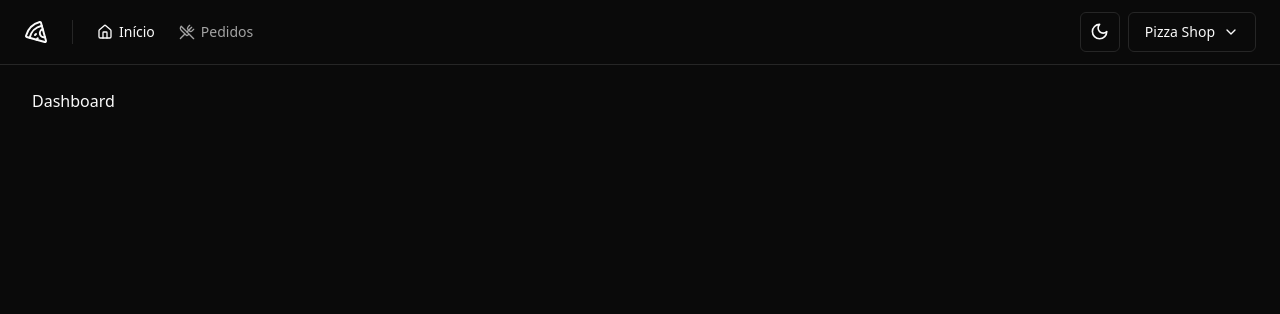
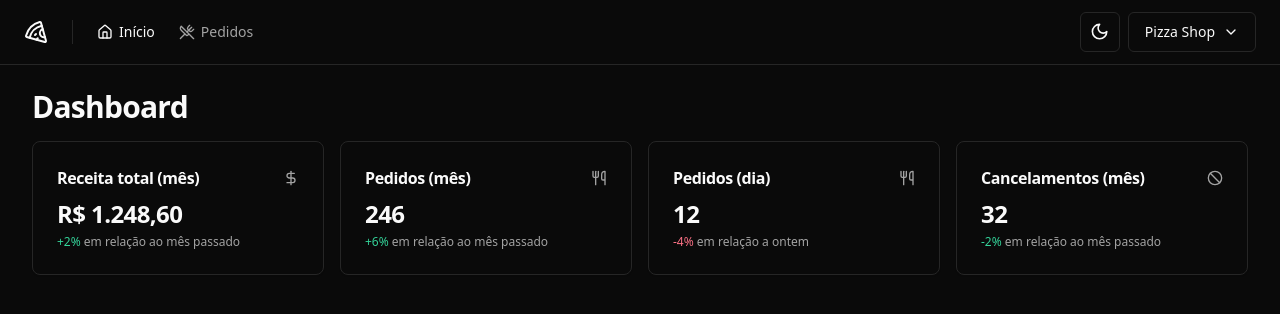
Before and after one commit to wallacewolv/pizzashop-web, a React app: page / in a window 1280 px wide. Shown: the top 314 px of the page. Built offline with nearby package versions, Linux system fonts and the light colour scheme; the HTML template or start-up script is replaced by a standard one.

Commit message:
feat: Página: Dashboard

```diff
--- /dev/null
+++ b/src/components/ui/card.tsx
@@ -0,0 +1,79 @@
+import * as React from 'react'
+
+import { cn } from '../../lib/utils'
+
+const Card = React.forwardRef<
+  HTMLDivElement,
+  React.HTMLAttributes<HTMLDivElement>
+>(({ className, ...props }, ref) => (
+  <div
+    ref={ref}
+    className={cn(
+      'rounded-lg border bg-card text-card-foreground shadow-sm',
+      className,
+    )}
+    {...props}
+  />
+))
+Card.displayName = 'Card'
+
+const CardHeader = React.forwardRef<
+  HTMLDivElement,
+  React.HTMLAttributes<HTMLDivElement>
+>(({ className, ...props }, ref) => (
+  <div
+    ref={ref}
+    className={cn('flex flex-col space-y-1.5 p-6', className)}
+    {...props}
+  />
+))
+CardHeader.displayName = 'CardHeader'
+
+const CardTitle = React.forwardRef<
+  HTMLParagraphElement,
+  React.HTMLAttributes<HTMLHeadingElement>
+>(({ className, ...props }, ref) => (
+  <h3
+    ref={ref}
+    className={cn(
+      'text-2xl font-semibold leading-none tracking-tight',
+      className,
+    )}
+    {...props}
+  />
+))
+CardTitle.displayName = 'CardTitle'
+
+const CardDescription = React.forwardRef<
+  HTMLParagraphElement,
+  React.HTMLAttributes<HTMLParagraphElement>
+>(({ className, ...props }, ref) => (
+  <p
+    ref={ref}
+    className={cn('text-sm text-muted-foreground', className)}
+    {...props}
+  />
+))
+CardDescription.displayName = 'CardDescription'
+
+const CardContent = React.forwardRef<
+  HTMLDivElement,
+  React.HTMLAttributes<HTMLDivElement>
+>(({ className, ...props }, ref) => (
+  <div ref={ref} className={cn('p-6 pt-0', className)} {...props} />
+))
+CardContent.displayName = 'CardContent'
+
+const CardFooter = React.forwardRef<
+  HTMLDivElement,
+  React.HTMLAttributes<HTMLDivElement>
+>(({ className, ...props }, ref) => (
+  <div
+    ref={ref}
+    className={cn('flex items-center p-6 pt-0', className)}
+    {...props}
+  />
+))
+CardFooter.displayName = 'CardFooter'
+
+export { Card, CardHeader, CardFooter, CardTitle, CardDescription, CardContent }
--- a/src/pages/app/dashboard.tsx
+++ /dev/null
@@ -1,10 +0,0 @@
-import { Helmet } from 'react-helmet-async'
-
-export function Dashboard() {
-  return (
-    <>
-      <Helmet title="Dashboard" />
-      <h1>Dashboard</h1>
-    </>
-  )
-}
--- /dev/null
+++ b/src/pages/app/dashboard/dashboard.tsx
@@ -0,0 +1,24 @@
+import { Helmet } from 'react-helmet-async'
+
+import { DayOrdersAmountCard } from './day-orders-amount-card'
+import { MonthCanceledOrdersAmountCard } from './month-canceled-orders-amounth-card'
+import { MonthOrdersAmountCard } from './month-orders-amount-card'
+import { MonthRevenueCard } from './month-revenue-card'
+
+export function Dashboard() {
+  return (
+    <>
+      <Helmet title="Dashboard" />
+      <div className="flex flex-col gap-4">
+        <h1 className="text-3xl font-bold tracking-tight">Dashboard</h1>
+
+        <div className="grid grid-cols-4 gap-4">
+          <MonthRevenueCard />
+          <MonthOrdersAmountCard />
+          <DayOrdersAmountCard />
+          <MonthCanceledOrdersAmountCard />
+        </div>
+      </div>
+    </>
+  )
+}
--- /dev/null
+++ b/src/pages/app/dashboard/day-orders-amount-card.tsx
@@ -0,0 +1,26 @@
+import { Utensils } from 'lucide-react'
+
+import {
+  Card,
+  CardContent,
+  CardHeader,
+  CardTitle,
+} from '../../../components/ui/card'
+
+export function DayOrdersAmountCard() {
+  return (
+    <Card>
+      <CardHeader className="flex-row items-center justify-between space-y-0 pb-2">
+        <CardTitle className="text-base font-semibold">Pedidos (dia)</CardTitle>
+        <Utensils className="h-4 w-4 text-muted-foreground" />
+      </CardHeader>
+      <CardContent className="space-y-1">
+        <span className="text-2xl font-bold tracking-tight">12</span>
+        <p className="text-xs text-muted-foreground">
+          <span className="text-rose-500 dark:text-rose-400">-4%</span> em
+          relação a ontem
+        </p>
+      </CardContent>
+    </Card>
+  )
+}
--- /dev/null
+++ b/src/pages/app/dashboard/month-canceled-orders-amounth-card.tsx
@@ -0,0 +1,28 @@
+import { Ban } from 'lucide-react'
+
+import {
+  Card,
+  CardContent,
+  CardHeader,
+  CardTitle,
+} from '../../../components/ui/card'
+
+export function MonthCanceledOrdersAmountCard() {
+  return (
+    <Card>
+      <CardHeader className="flex-row items-center justify-between space-y-0 pb-2">
+        <CardTitle className="text-base font-semibold">
+          Cancelamentos (mês)
+        </CardTitle>
+        <Ban className="h-4 w-4 text-muted-foreground" />
+      </CardHeader>
+      <CardContent className="space-y-1">
+        <span className="text-2xl font-bold tracking-tight">32</span>
+        <p className="text-xs text-muted-foreground">
+          <span className="text-emerald-500 dark:text-emerald-400">-2%</span> em
+          relação ao mês passado
+        </p>
+      </CardContent>
+    </Card>
+  )
+}
--- /dev/null
+++ b/src/pages/app/dashboard/month-orders-amount-card.tsx
@@ -0,0 +1,26 @@
+import { Utensils } from 'lucide-react'
+
+import {
+  Card,
+  CardContent,
+  CardHeader,
+  CardTitle,
+} from '../../../components/ui/card'
+
+export function MonthOrdersAmountCard() {
+  return (
+    <Card>
+      <CardHeader className="flex-row items-center justify-between space-y-0 pb-2">
+        <CardTitle className="text-base font-semibold">Pedidos (mês)</CardTitle>
+        <Utensils className="h-4 w-4 text-muted-foreground" />
+      </CardHeader>
+      <CardContent className="space-y-1">
+        <span className="text-2xl font-bold tracking-tight">246</span>
+        <p className="text-xs text-muted-foreground">
+          <span className="text-emerald-500 dark:text-emerald-400">+6%</span> em
+          relação ao mês passado
+        </p>
+      </CardContent>
+    </Card>
+  )
+}
--- /dev/null
+++ b/src/pages/app/dashboard/month-revenue-card.tsx
@@ -0,0 +1,28 @@
+import { DollarSign } from 'lucide-react'
+
+import {
+  Card,
+  CardContent,
+  CardHeader,
+  CardTitle,
+} from '../../../components/ui/card'
+
+export function MonthRevenueCard() {
+  return (
+    <Card>
+      <CardHeader className="flex-row items-center justify-between space-y-0 pb-2">
+        <CardTitle className="text-base font-semibold">
+          Receita total (mês)
+        </CardTitle>
+        <DollarSign className="h-4 w-4 text-muted-foreground" />
+      </CardHeader>
+      <CardContent className="space-y-1">
+        <span className="text-2xl font-bold tracking-tight">R$ 1.248,60</span>
+        <p className="text-xs text-muted-foreground">
+          <span className="text-emerald-500 dark:text-emerald-400">+2%</span> em
+          relação ao mês passado
+        </p>
+      </CardContent>
+    </Card>
+  )
+}
--- a/src/routes.tsx
+++ b/src/routes.tsx
@@ -2,7 +2,7 @@
 
 import { AppLayout } from './pages/_layouts/app'
 import { AuthLayout } from './pages/_layouts/auth'
-import { Dashboard } from './pages/app/dashboard'
+import { Dashboard } from './pages/app/dashboard/dashboard'
 import { Orders } from './pages/app/orders/orders'
 import { SignIn } from './pages/auth/sign-in'
 import { SignUp } from './pages/auth/sign-up'
```
